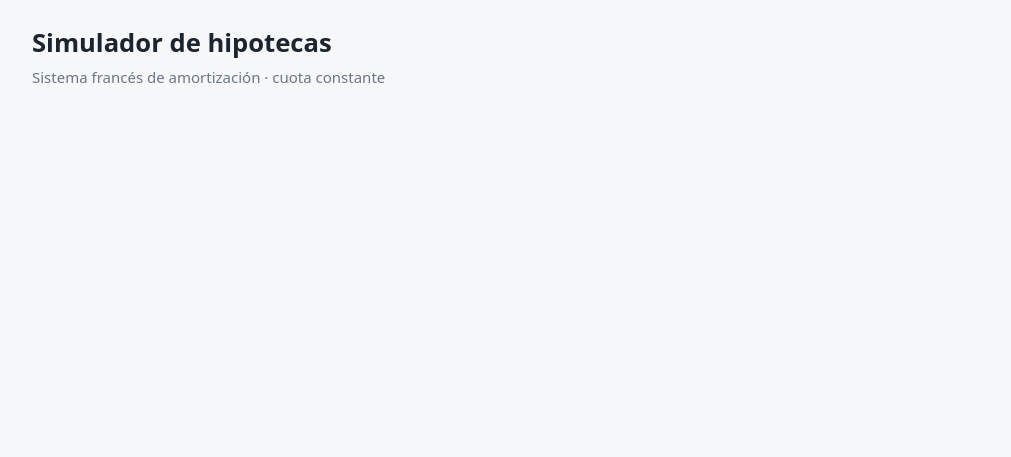
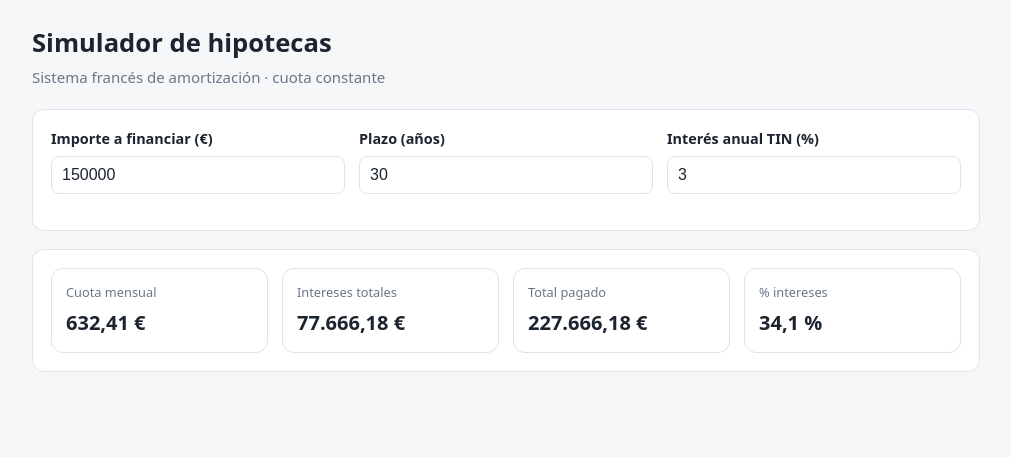
Before and after one commit to Angel-RC/dudas_hipotecas, a plain HTML site: page index.html in a window 1280 px wide. Shown: the whole page, without its empty margins (134-1145 px from the left). Drawn offline with Linux system fonts and the light colour scheme.

Commit message:
feat: entradas, validación y tarjetas resumen con recálculo en vivo

```diff
--- a/index.html
+++ b/index.html
@@ -68,6 +68,28 @@
 <main>
   <h1>Simulador de hipotecas</h1>
   <p class="subtitle">Sistema francés de amortización · cuota constante</p>
+
+  <section class="panel inputs">
+    <label>Importe a financiar (€)
+      <input id="principal" type="number" min="1" step="1000" value="150000">
+      <span class="error" id="err-principal"></span>
+    </label>
+    <label>Plazo (años)
+      <input id="years" type="number" min="1" max="50" step="1" value="30">
+      <span class="error" id="err-years"></span>
+    </label>
+    <label>Interés anual TIN (%)
+      <input id="rate" type="number" min="0" max="20" step="0.05" value="3">
+      <span class="error" id="err-rate"></span>
+    </label>
+  </section>
+
+  <section class="panel summary">
+    <div class="card"><span class="card-label">Cuota mensual</span><span class="card-value" id="out-payment">—</span></div>
+    <div class="card"><span class="card-label">Intereses totales</span><span class="card-value" id="out-interest">—</span></div>
+    <div class="card"><span class="card-label">Total pagado</span><span class="card-value" id="out-total">—</span></div>
+    <div class="card"><span class="card-label">% intereses</span><span class="card-value" id="out-pct">—</span></div>
+  </section>
 </main>
 <script>
 // --- CALC START ---
@@ -136,6 +158,48 @@ function summarize(principal, annualRatePct, years) {
   };
 }
 // --- CALC END ---
+
+const eur = new Intl.NumberFormat('es-ES', { style: 'currency', currency: 'EUR', maximumFractionDigits: 2 });
+const pctFmt = new Intl.NumberFormat('es-ES', { minimumFractionDigits: 1, maximumFractionDigits: 1 });
+
+const els = {
+  principal: document.getElementById('principal'),
+  years: document.getElementById('years'),
+  rate: document.getElementById('rate'),
+};
+
+function readInputs() {
+  const principal = Number(els.principal.value);
+  const years = Number(els.years.value);
+  const rate = Number(els.rate.value);
+  const errors = { principal: '', years: '', rate: '' };
+  if (!(principal > 0)) errors.principal = 'Introduce un importe mayor que 0.';
+  if (!(years >= 1 && years <= 50)) errors.years = 'El plazo debe estar entre 1 y 50 años.';
+  if (!(rate >= 0 && rate <= 20)) errors.rate = 'El interés debe estar entre 0 y 20.';
+  document.getElementById('err-principal').textContent = errors.principal;
+  document.getElementById('err-years').textContent = errors.years;
+  document.getElementById('err-rate').textContent = errors.rate;
+  return { principal, years, rate, valid: !errors.principal && !errors.years && !errors.rate };
+}
+
+function render() {
+  const { principal, years, rate, valid } = readInputs();
+  if (!valid) return;
+  const s = summarize(principal, rate, years);
+  document.getElementById('out-payment').textContent = eur.format(s.monthlyPayment);
+  document.getElementById('out-interest').textContent = eur.format(s.totalInterest);
+  document.getElementById('out-total').textContent = eur.format(s.totalPaid);
+  document.getElementById('out-pct').textContent = `${pctFmt.format(s.interestPct)} %`;
+}
+
+let renderTimer;
+function scheduleRender() {
+  clearTimeout(renderTimer);
+  renderTimer = setTimeout(render, 150);
+}
+
+Object.values(els).forEach((el) => el.addEventListener('input', scheduleRender));
+render();
 </script>
 </body>
 </html>
```
